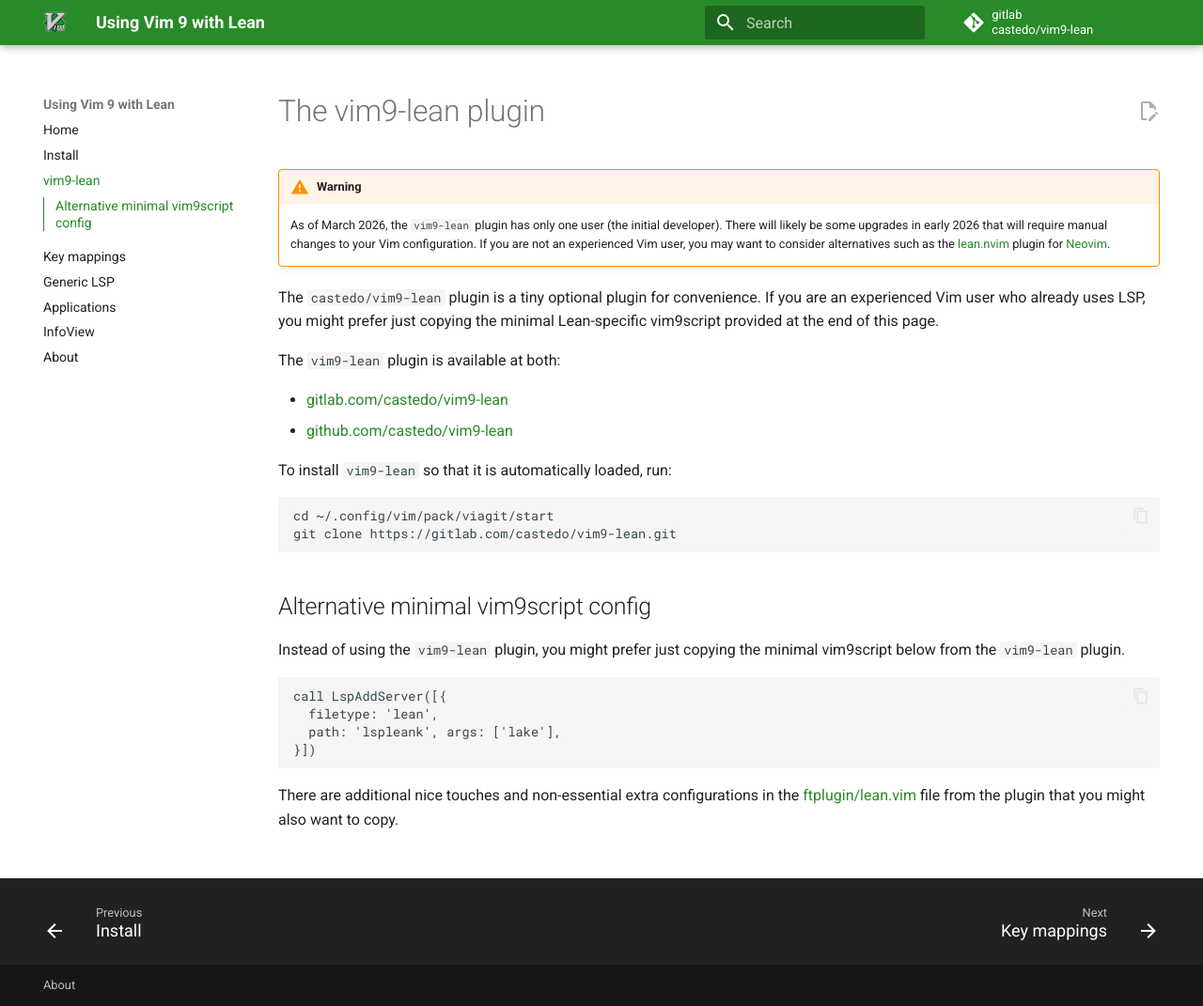
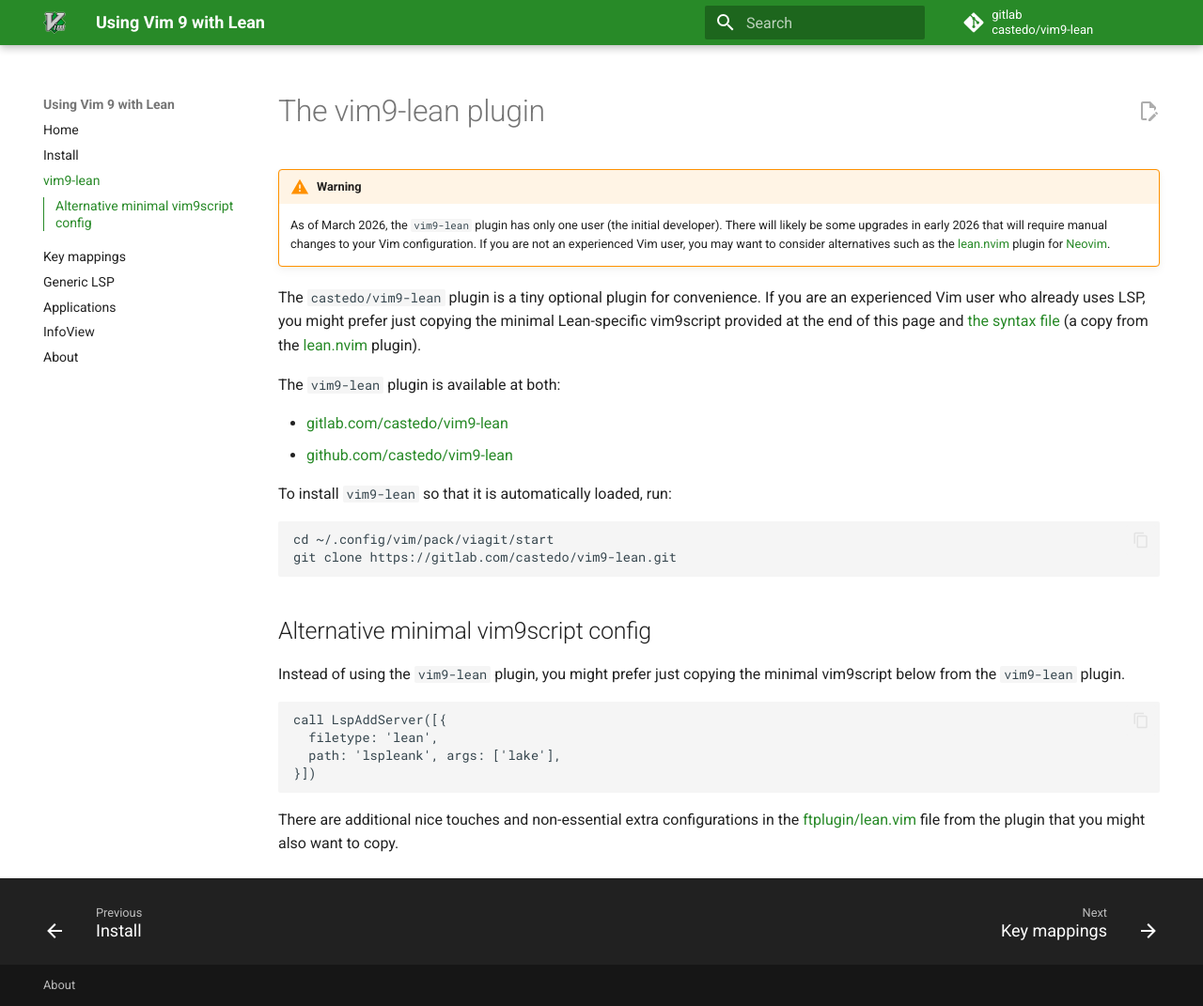
Before and after one commit to castedo/vim9-lean, an MkDocs documentation site: the page built from docs/vim9-lean.md, in a window 1280 px wide and 1071 px high. Shown: the whole window at 94% size. Built offline with MkDocs 1.6.1 and Material for MkDocs 9.7.7, drawn with Linux system fonts in a browser that asks for light colours; comment, search, counter and statistics services are not loaded.

Commit message:
use lean.nvim syntax file, not semanticHighlight
* drop showInlayHints

````diff
--- a/docs/vim9-lean.md
+++ b/docs/vim9-lean.md
@@ -11,7 +11,8 @@ The vim9-lean plugin
 
 The `castedo/vim9-lean` plugin is a tiny optional plugin for convenience. If you are an
 experienced Vim user who already uses LSP, you might prefer just copying the minimal Lean-specific
-vim9script provided at the end of this page.
+vim9script provided at the end of this page and [the syntax file](./syntax/lean.vim)
+(a copy from the [lean.nvim](https://github.com/Julian/lean.nvim) plugin).
 
 The `vim9-lean` plugin is available at both:
 
@@ -39,5 +40,5 @@ call LspAddServer([{
 }])
 ```
 
-There are additional nice touches and non-essential extra configurations in the [ftplugin/lean.vim](./lean.vim)
+There are additional nice touches and non-essential extra configurations in the [ftplugin/lean.vim](./ftplugin/lean.vim)
 file from the plugin that you might also want to copy.
````
Also changed, not shown: 5 other files.
